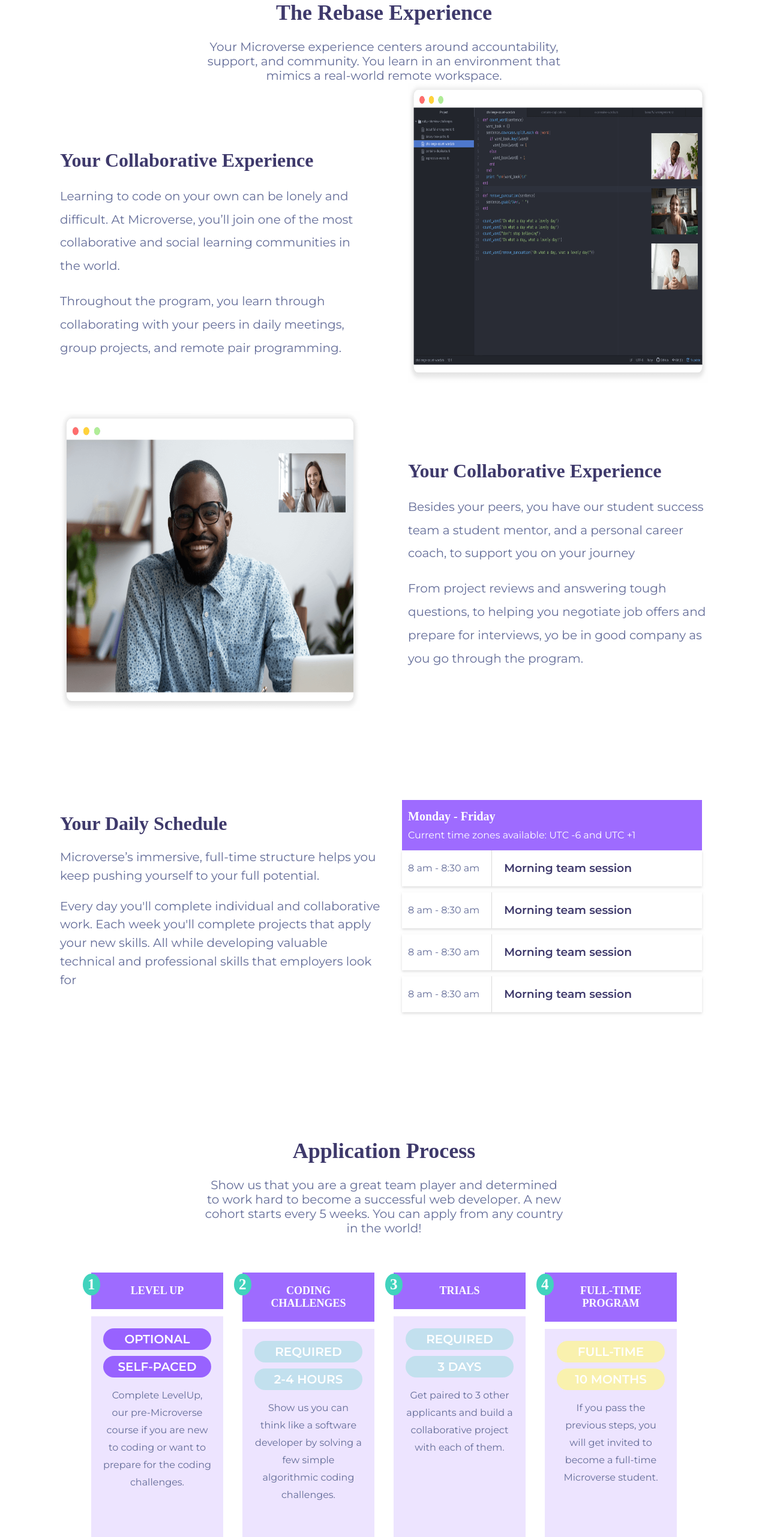
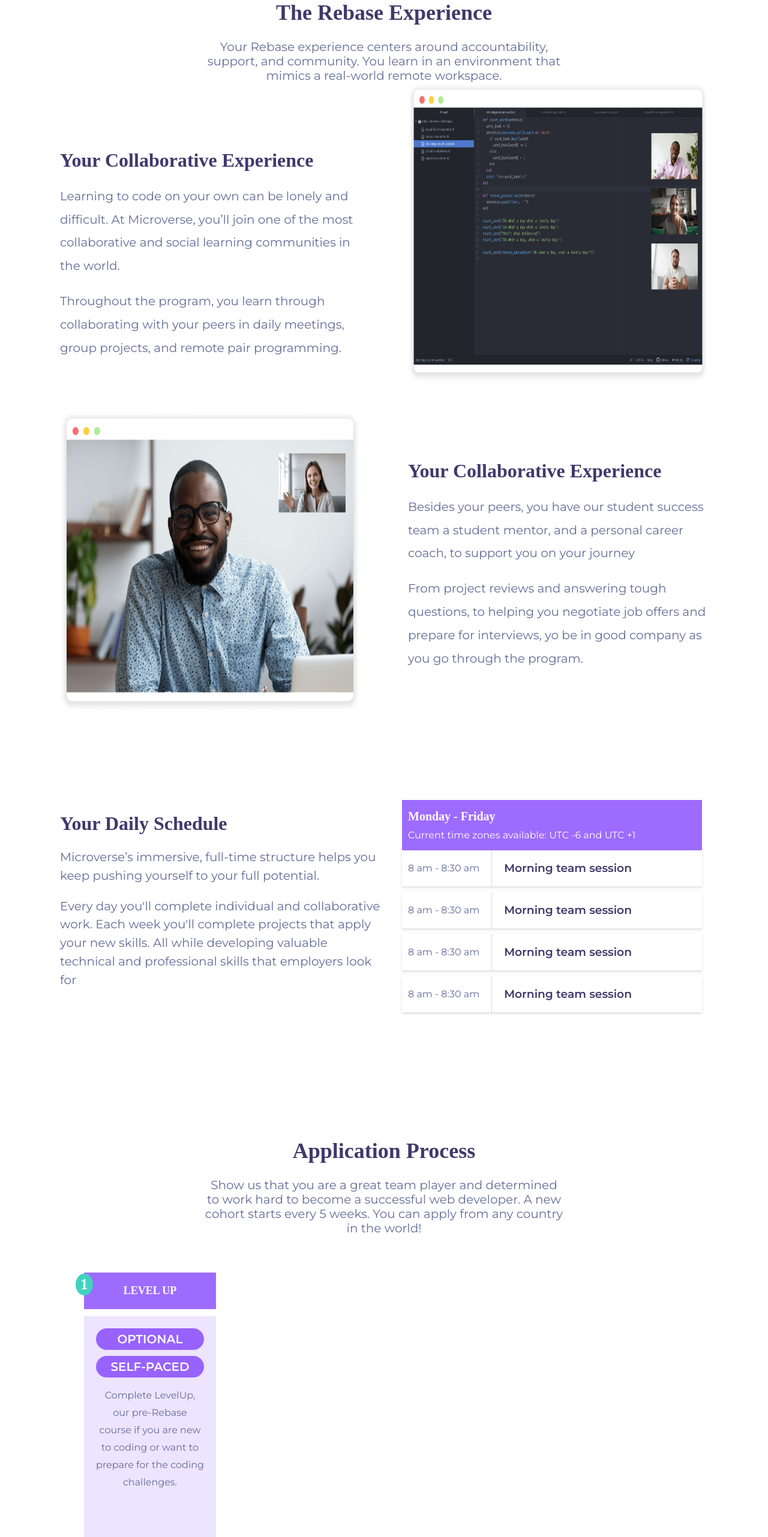
Before and after one commit to kongnyuroger/Rebase, a React (Create React App) app: page / in a window 1280 px wide. Shown: the part 6172-8735 px from the top of the page at 60% size. Built offline with nearby package versions, Linux system fonts and the light colour scheme.

Commit message:
debugging errors(3)

```diff
--- a/src/components/litleComponents/ApplicationProcessCard/ApplicationProcessCard.css
+++ b/src/components/litleComponents/ApplicationProcessCard/ApplicationProcessCard.css
@@ -51,3 +51,15 @@
    color: var(--primaryColor-light);
    line-height: 1.81rem;
 }
+
+@media(max-width: 425px)
+{
+    .application-process-card
+    {
+        width: 320px;
+    }
+    .application-process-card__contents span
+    {
+        padding: 10px 0px;
+    }
+}
--- a/src/components/section11/ApplicationProcess.css
+++ b/src/components/section11/ApplicationProcess.css
@@ -10,6 +10,7 @@
     flex-wrap: wrap;
     justify-content: center;
     gap: 2rem;
+    width: 300px;
 }
 .span1-bg-color
 {
--- a/src/components/section11/ApplicationProcess.js
+++ b/src/components/section11/ApplicationProcess.js
@@ -17,7 +17,7 @@
                 header='LEVEL UP'
                 span1='OPTIONAL'
                 span2='SELF-PACED'
-                text='Complete LevelUp, our  pre-Microverse course if you are new to coding or want to prepare for the coding challenges.'
+                text='Complete LevelUp, our  pre-Rebase course if you are new to coding or want to prepare for the coding challenges.'
                 spanBgColor1='span1-bg-color'
                 spanBgColor2='span1-bg-color'
 
@@ -45,7 +45,7 @@
                 header='FULL-TIME PROGRAM'
                 span1='FULL-TIME'
                 span2='10 MONTHS'
-                text='If you pass the previous steps, you will get invited to become a full-time Microverse student.'
+                text='If you pass the previous steps, you will get invited to become a full-time Rebase student.'
                 spanBgColor1='span4-bg-color'
                 spanBgColor2='span4-bg-color'
                 />
@@ -55,7 +55,7 @@
                 className='application-process-btn'
                 className2='application-process-text'
                 />
-                <p>Pay Microverse $0 until you get a job.</p>
+                <p>Pay Rebase $0 until you get a job.</p>
             </div>
 
         </div>
--- a/src/components/section13/Footer.js
+++ b/src/components/section13/Footer.js
@@ -27,7 +27,7 @@
 
             <FooterCard
             header='Other Resources'
-            text1='Is Microverse Worth It? Here is What Students Have To Say'
+            text1='Is Rebase Worth It? Here is What Students Have To Say'
             text2='Starting Salary in Software Development Around the World - 2022'
             text3='Introduction to JavaScript: A Guide for Beginners'
             text4='10 Coding Challenges, Tips, and Websites to Practice – 2022'
--- a/src/components/section8/Experience.js
+++ b/src/components/section8/Experience.js
@@ -9,7 +9,7 @@
         <div id='experience' className='experience'>
             <SectionTitle
             header='The Rebase Experience'
-            text='Your Microverse experience centers around accountability,
+            text='Your Rebase experience centers around accountability,
                 support, and community. You learn in an environment that mimics
                  a real-world remote workspace.'
             />
```
